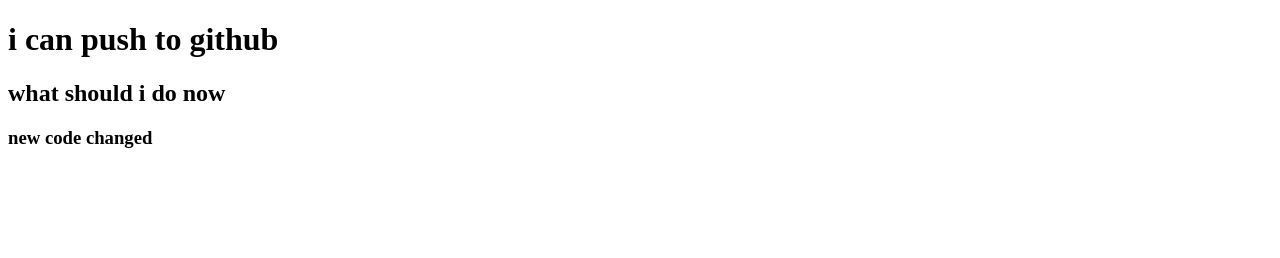
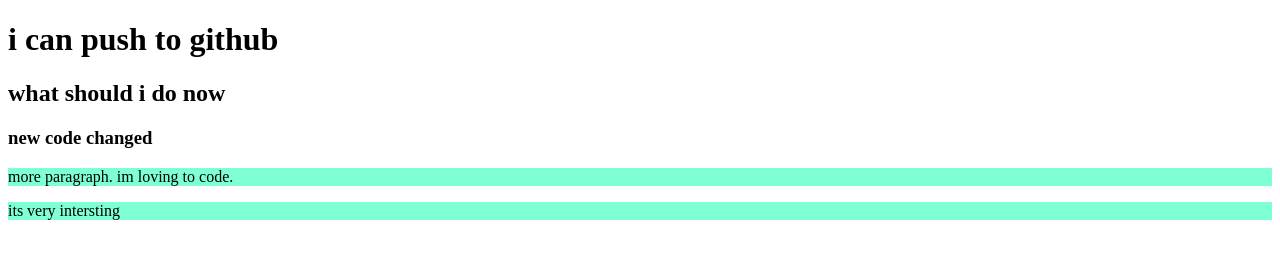
Before and after one commit to Israt-Jahan-Sujana/i-s-r-a-t, a plain HTML site: page index.html in a window 1280 px wide. Drawn offline with Linux system fonts and the light colour scheme.

Commit message:
added new changes

```diff
--- a/index.html
+++ b/index.html
@@ -5,10 +5,13 @@
     <meta http-equiv="X-UA-Compatible" content="IE=edge">
     <meta name="viewport" content="width=device-width, initial-scale=1.0">
     <title>israts 1st github</title>
+    <link rel="stylesheet" href="style.css">
 </head>
 <body>
     <h1>i can push to github</h1>
     <h2>what should i do now</h2>
     <h3>new code changed</h3>
+    <p>more paragraph. im loving to code.</p>
+    <p>its very intersting</p>
 </body>
 </html>
--- /dev/null
+++ b/style.css
@@ -0,0 +1,3 @@
+p{
+    background-color: aquamarine;
+}
```
